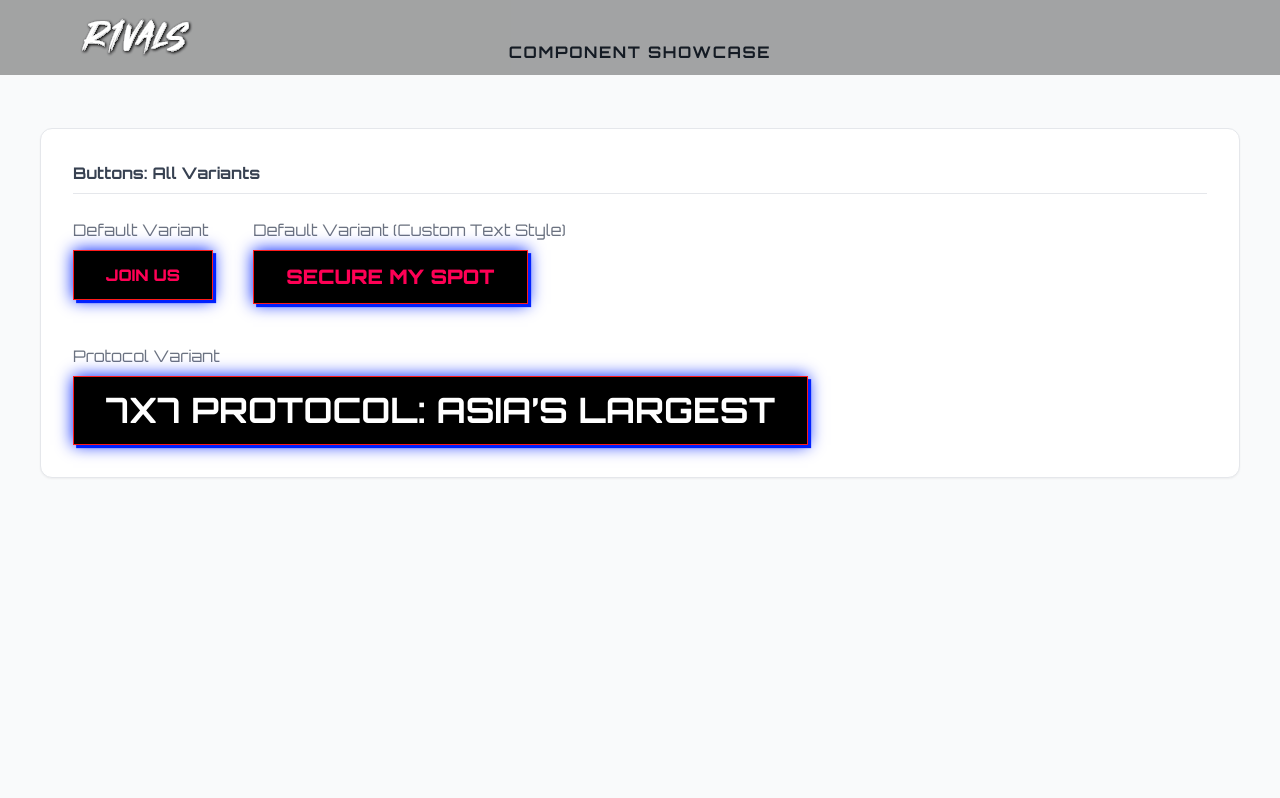
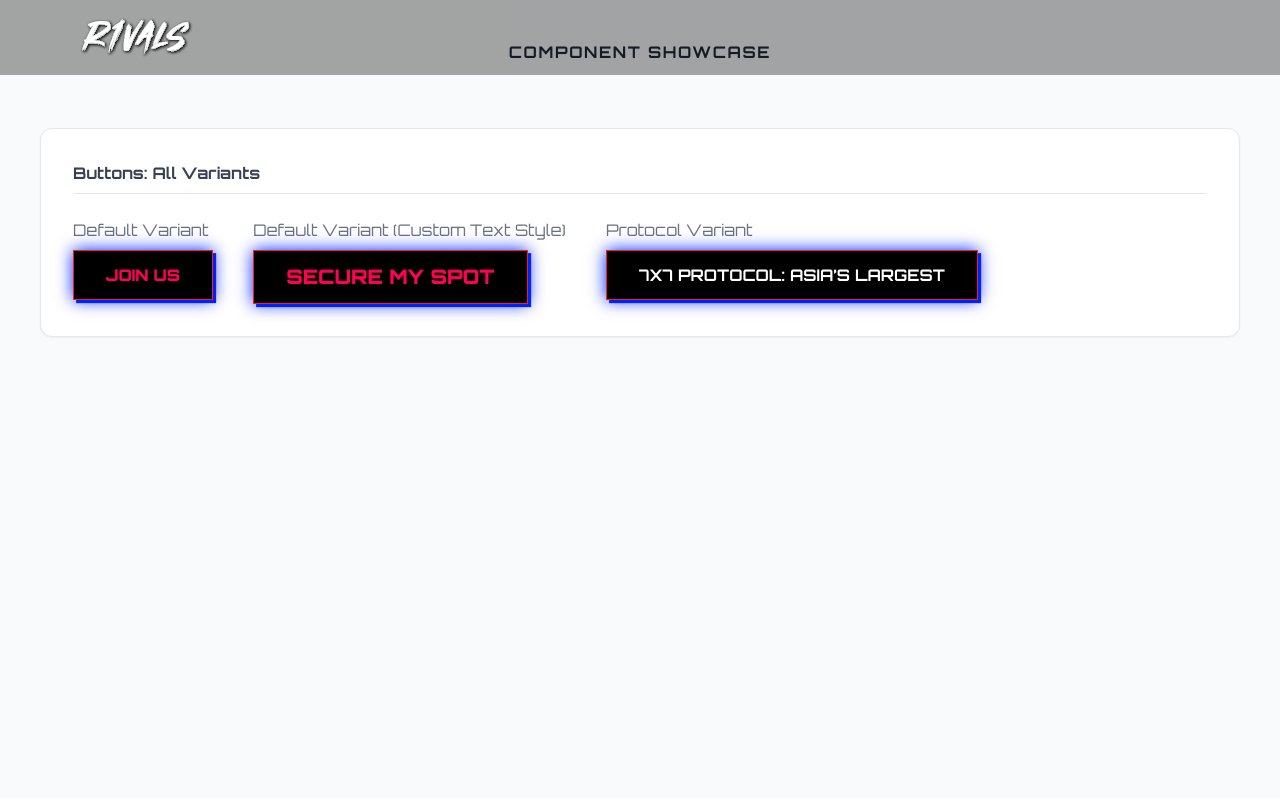
Before and after one commit to gochuicod/r1vals, a Next.js app: page /en/component-showcase in a window 1280 px wide. Shown: the top 798 px of the page. Built offline with nearby package versions, Linux system fonts and the light colour scheme.

Commit message:
feat(Button): additional functionality for Button component

```diff
--- a/components/ui/Button.tsx
+++ b/components/ui/Button.tsx
@@ -5,101 +5,95 @@
  *
  * import { Button } from '@/components/ui/Button';
  *
- * // Default button
+ * // --- VARIANTS (Colors & Visuals) ---
+ * // Default button (Pink text, blue shadow)
  * <Button variant="default">JOIN US</Button>
  *
- * // Protocol variant
- * <Button variant="protocol">7x7 PROTOCOL: ASIA’S LARGEST</Button>
+ * // Protocol variant (White text, Bebas font, centered)
+ * <Button variant="protocol">7x7 PROTOCOL</Button>
  *
- * // Custom text style
- * <Button variant="default" className="!text-h6 text-brandRed-textBtn">Secure my Spot</Button>
+ * // --- SIZES (Padding & Text) ---
+ * // Small button
+ * <Button size="sm">Small Action</Button>
  *
- * // As a link (internal)
- * <Button href="/about" variant="default">About</Button>
+ * // Large button
+ * <Button size="lg">Big Action</Button>
  *
- * // As a link (external)
- * <Button href="https://example.com" variant="default" target="_blank">External</Button>
+ * // Protocol Size (Responsive text matching the specific design)
+ * <Button variant="protocol" size="protocol">ASIA’S LARGEST</Button>
+ *
+ * // --- ADVANCED ---
+ * // Custom override
+ * <Button variant="default" className="!text-h6">Custom Font</Button>
+ *
+ * // As a link
+ * <Button href="/about" size="lg">About</Button>
  *
  * // With loading state
- * <Button isLoading variant="default">Loading…</Button>
- *
- * // With left/right icons
- * <Button leftIcon={<Icon />} rightIcon={<Icon />} variant="default">With Icons</Button>
+ * <Button isLoading>Loading…</Button>
  *
  * Props:
- * - variant: 'default' | 'protocol' (styling variant)
- * - isLoading: boolean (shows spinner, disables interaction)
- * - leftIcon, rightIcon: ReactNode (optional icons)
- * - href: string (renders as <a> or <Link> if provided)
- * - target: string (for external links)
- * - All standard button props (onClick, disabled, etc.)
+ * - variant: 'default' | 'protocol'
+ * - size: 'default' | 'sm' | 'lg' | 'protocol'
+ * - isLoading: boolean
+ * - href: string
+ * - leftIcon, rightIcon: ReactNode
  */
 import * as React from 'react';
-import { cva, VariantProps } from 'class-variance-authority';
+import { cva, type VariantProps } from 'class-variance-authority';
 import { cn } from '@/lib/utils';
 import Link from 'next/link';
 
 const buttonVariants = cva(
+  // Base styles (Layout, Focus, Transitions)
   'flex w-fit items-center justify-center gap-2 whitespace-normal rounded-none font-black uppercase transition-colors focus-visible:outline-none focus-visible:ring-2 focus-visible:ring-offset-2 disabled:pointer-events-none disabled:opacity-50 font-body h-auto min-h-10',
   {
     variants: {
+      // VISUAL STYLE (Colors, Borders, Shadows, Fonts)
       variant: {
         default: [
-          // Mobile
           'bg-black',
-          'border',
-          'border-solid',
-          'border-[#FF1B1B]',
+          'border border-solid border-[#FF1B1B]',
           'text-[#FF0055]',
           'shadow-[0px_0px_15.6256px_#0022FF,_3.12513px_3.12513px_0px_#0022FF]',
           'hover:shadow-[0px_0px_20px_#0022FF,_4px_4px_0px_#0022FF]',
           'active:shadow-[0px_0px_10px_#0022FF,_2px_2px_0px_#0022FF]',
-          'px-4',
-          'py-2',
-          'text-xs',
-          // md overrides
-          'md:px-8',
-          'md:py-4',
-          'md:text-sm',
         ].join(' '),
         protocol: [
-          // Mobile
           'bg-black',
-          'border',
-          'border-solid',
-          'border-[#FF1B1B]',
+          'border border-solid border-[#FF1B1B]',
           'shadow-[0px_0px_15.6256px_#0022FF,_3.12513px_3.12513px_0px_#0022FF]',
-          'px-4',
-          'py-3',
-          'w-full',
-          'text-lg',
-          'flex',
-          'flex-row',
-          'justify-center',
-          'items-center',
-          'rounded-none',
-          'font-bebas',
-          'text-white',
-          'text-center',
-          'font-bold',
-          'leading-none',
-          // md overrides
-          'md:px-8',
-          'md:py-4',
-          'md:w-fit',
-          'md:text-btn-protocol',
+          'text-white text-center',
+          'font-bebas font-bold leading-none',
         ].join(' '),
+      },
+      // DIMENSIONS (Padding, Font Sizes)
+      size: {
+        // Standard Responsive (Matches your original 'default' logic)
+        default: 'px-4 py-2 text-xs md:px-8 md:py-4 md:text-sm',
+
+        // Small (Compact)
+        sm: 'px-5 py-3 text-h7 text-lg',
+
+        // Large (Prominent)
+        lg: 'px-8 py-4 text-h2 md:text-lg',
+
+        // Protocol Specific (Matches your original 'protocol' logic)
+        protocol:
+          'w-full px-4 py-3 text-lg md:w-fit md:px-8 md:py-4 md:text-btn-protocol',
       },
     },
     defaultVariants: {
       variant: 'default',
+      size: 'default',
     },
   },
 );
 
-
-
-export interface ButtonProps extends React.ButtonHTMLAttributes<HTMLButtonElement>, VariantProps<typeof buttonVariants> {
+export interface ButtonProps
+  extends
+    React.ButtonHTMLAttributes<HTMLButtonElement>,
+    VariantProps<typeof buttonVariants> {
   isLoading?: boolean;
   leftIcon?: React.ReactNode;
   rightIcon?: React.ReactNode;
@@ -107,12 +101,12 @@ export interface ButtonProps extends React.ButtonHTMLAttributes<HTMLButtonElemen
   target?: string;
 }
 
-
 export const Button = React.forwardRef<HTMLButtonElement, ButtonProps>(
   (
     {
       className,
       variant,
+      size, // Now destructuring size
       isLoading = false,
       leftIcon,
       rightIcon,
@@ -122,7 +116,7 @@ export const Button = React.forwardRef<HTMLButtonElement, ButtonProps>(
       type = 'button',
       ...props
     },
-    ref
+    ref,
   ) => {
     const content = (
       <>
@@ -135,13 +129,21 @@ export const Button = React.forwardRef<HTMLButtonElement, ButtonProps>(
       </>
     );
 
+    // Combine variant and size into classes
+    const classes = cn(buttonVariants({ variant, size }), className);
+
     // External link
-    const isExternal = href && (href.startsWith('http') || href.startsWith('mailto:') || href.startsWith('tel:'));
+    const isExternal =
+      href &&
+      (href.startsWith('http') ||
+        href.startsWith('mailto:') ||
+        href.startsWith('tel:'));
+
     if (isExternal && href) {
       return (
         <a
           href={href}
-          className={cn(buttonVariants({ variant }), className)}
+          className={classes}
           target={target || (href.startsWith('http') ? '_blank' : undefined)}
           rel={target === '_blank' ? 'noopener noreferrer' : undefined}
           aria-disabled={isLoading || props.disabled}
@@ -158,7 +160,7 @@ export const Button = React.forwardRef<HTMLButtonElement, ButtonProps>(
       return (
         <Link
           href={href}
-          className={cn(buttonVariants({ variant }), className)}
+          className={classes}
           tabIndex={isLoading || props.disabled ? -1 : undefined}
           {...(props as any)}
         >
@@ -172,14 +174,14 @@ export const Button = React.forwardRef<HTMLButtonElement, ButtonProps>(
       <button
         ref={ref}
         type={type}
-        className={cn(buttonVariants({ variant }), className)}
+        className={classes}
         disabled={isLoading || props.disabled}
         {...props}
       >
         {content}
       </button>
     );
-  }
+  },
 );
 
 Button.displayName = 'Button';
```
